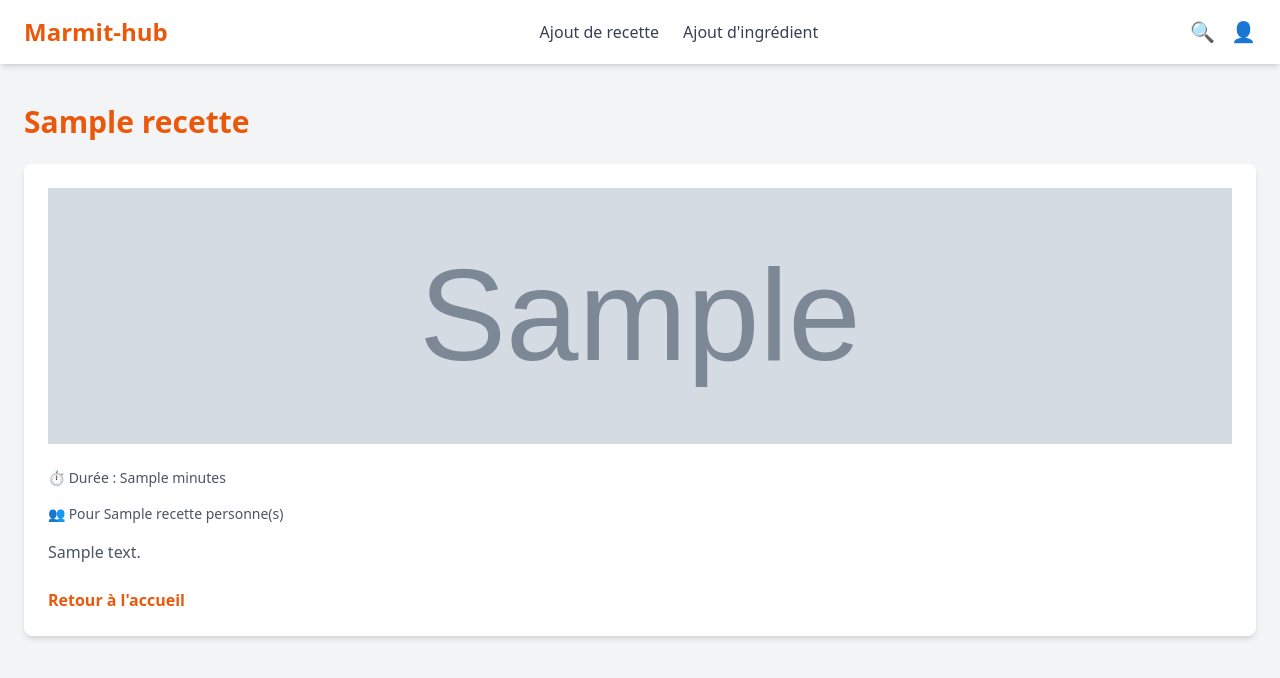
After one commit to Guiggzz/Marmit_hub, a Symfony app: template templates/recette/show.html.twig in a window 1280 px wide. The commit adds this page. Shown: the top 678 px of the page. Run offline with Twig, Linux system fonts and the light colour scheme; the template is opened without the code that fills it: most values are stand-ins (such as "Sample title", 1, 10 or a date in 2020); grey boxes marked "Sample" are stand-in pictures; some libraries are stand-ins or nearby versions.

Commit message:
viosualisation de recette

```diff
--- a/templates/home/index.html.twig
+++ b/templates/home/index.html.twig
@@ -1,5 +1,7 @@
 {% extends 'base.html.twig' %}
+
 {% block title %}Accueil{% endblock %}
+
 {% block body %}
 <div class="container mx-auto px-6 py-10">
     <h1 class="text-3xl font-bold text-orange-600 mb-6">Nos Recettes</h1>
@@ -21,7 +23,7 @@
                     <h5 class="text-xl font-bold text-gray-800 mb-2">{{ recette.nom }}</h5>
                     <p class="text-gray-600 text-sm mb-2">⏱️ Durée : {{ recette.dureeTotale }} minutes</p>
                     <p class="text-gray-600 text-sm mb-4">👥 Pour {{ recette.nombrePersonnes }} personne(s)</p>
-                    <a href="#" class="inline-block text-orange-600 font-semibold hover:underline">
+                    <a href="{{ path('recette_show', {'id': recette.id}) }}" class="inline-block text-orange-600 font-semibold hover:underline">
                         Voir la recette →
                     </a>
                 </div>
--- /dev/null
+++ b/templates/recette/show.html.twig
@@ -0,0 +1,33 @@
+{% extends 'base.html.twig' %}
+
+{% block title %}{{ recette.nom }}{% endblock %}
+
+{% block body %}
+<div class="container mx-auto px-6 py-10">
+    <h1 class="text-3xl font-bold text-orange-600 mb-6">{{ recette.nom }}</h1>
+
+    <div class="bg-white rounded-lg shadow-md p-6">
+        {% if recette.photo %}
+            <img
+                src="{{ asset('uploads/recettes/' ~ recette.photo) }}"
+                alt="{{ recette.nom }}"
+                class="w-full h-64 object-cover mb-6"
+            >
+        {% else %}
+            <div class="bg-gray-200 h-64 flex items-center justify-center text-gray-500 mb-6">
+                Pas d'image
+            </div>
+        {% endif %}
+
+        <p class="text-gray-600 text-sm mb-4">⏱️ Durée : {{ recette.dureeTotale }} minutes</p>
+        <p class="text-gray-600 text-sm mb-4">👥 Pour {{ recette.nombrePersonnes }} personne(s)</p>
+        <p class="text-gray-600 text-base">{{ recette.texte }}</p>
+
+        <div class="mt-6">
+            <a href="{{ path('app_home') }}" class="inline-block text-orange-600 font-semibold hover:underline">
+                Retour à l'accueil
+            </a>
+        </div>
+    </div>
+</div>
+{% endblock %}
```
Also changed, not shown: src/Controller/RecetteController.php (+15 -3 lines), src/Controller/IngredientController.php (line endings or trailing spaces), 8 other files.
